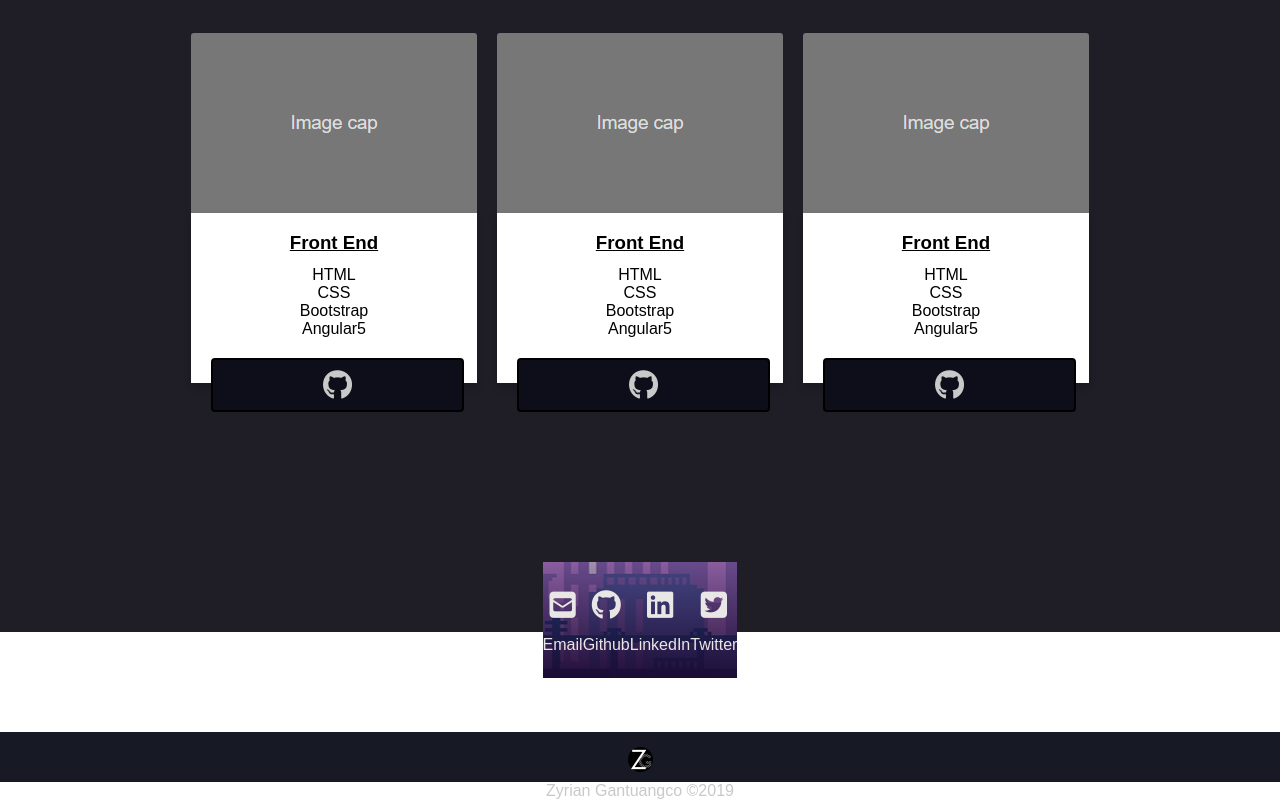
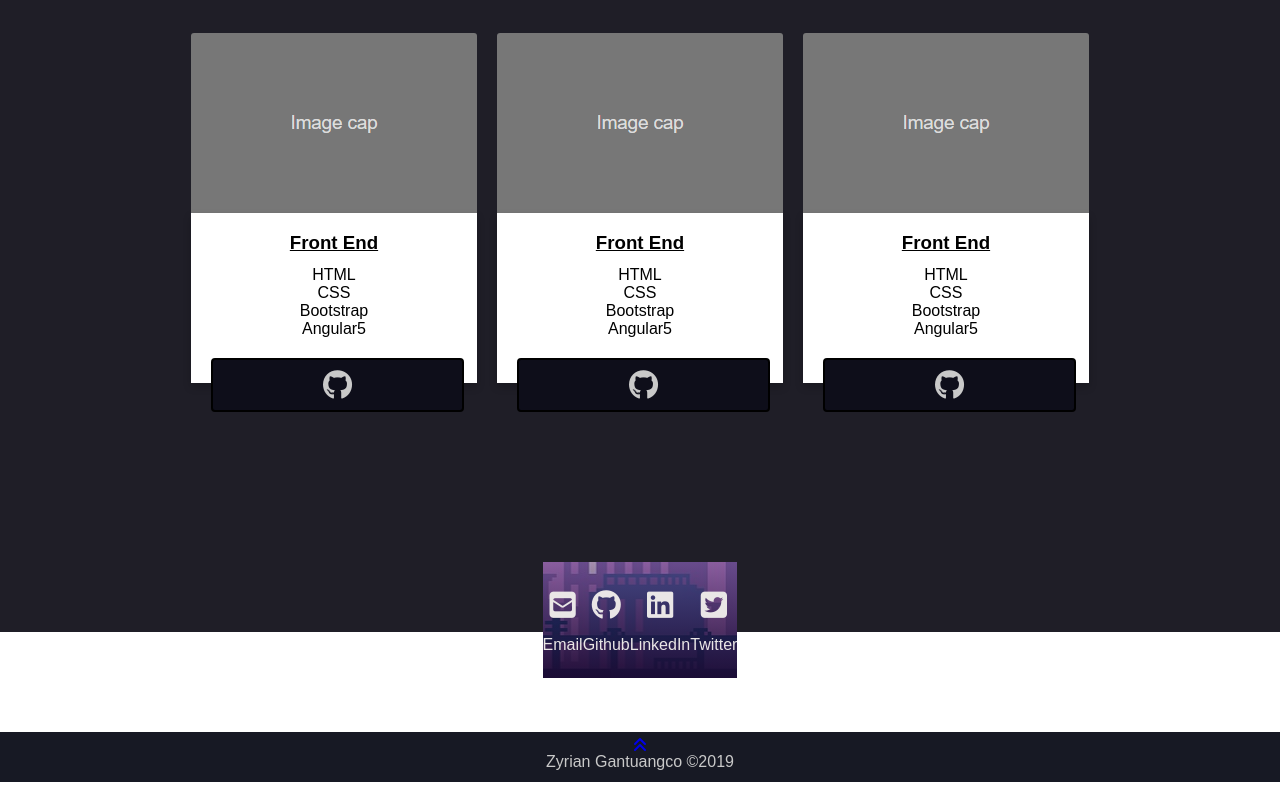
Before and after one commit to ZyrianG/portfolio, a plain HTML site: page index.html in a window 1280 px wide. Shown: the part 1688-2488 px from the top of the page. Drawn offline with Linux system fonts and the light colour scheme; a web font is replaced by a local one.

Commit message:
Changed footer logo to arrow up button

```diff
--- a/index.html
+++ b/index.html
@@ -211,7 +211,7 @@
         </section>
 
         <section class="footer">
-            <a href="#home" class="footer-logo"><img src="assets/ZGLogo.png" alt=""></a>
+            <a href="#home"><i class="fas fa-angle-double-up footer-logo"></i></a>
             <div class="copyright text-white">
 Zyrian Gantuangco &copy;<script>document.write(new Date().getFullYear());</script>
 
```
